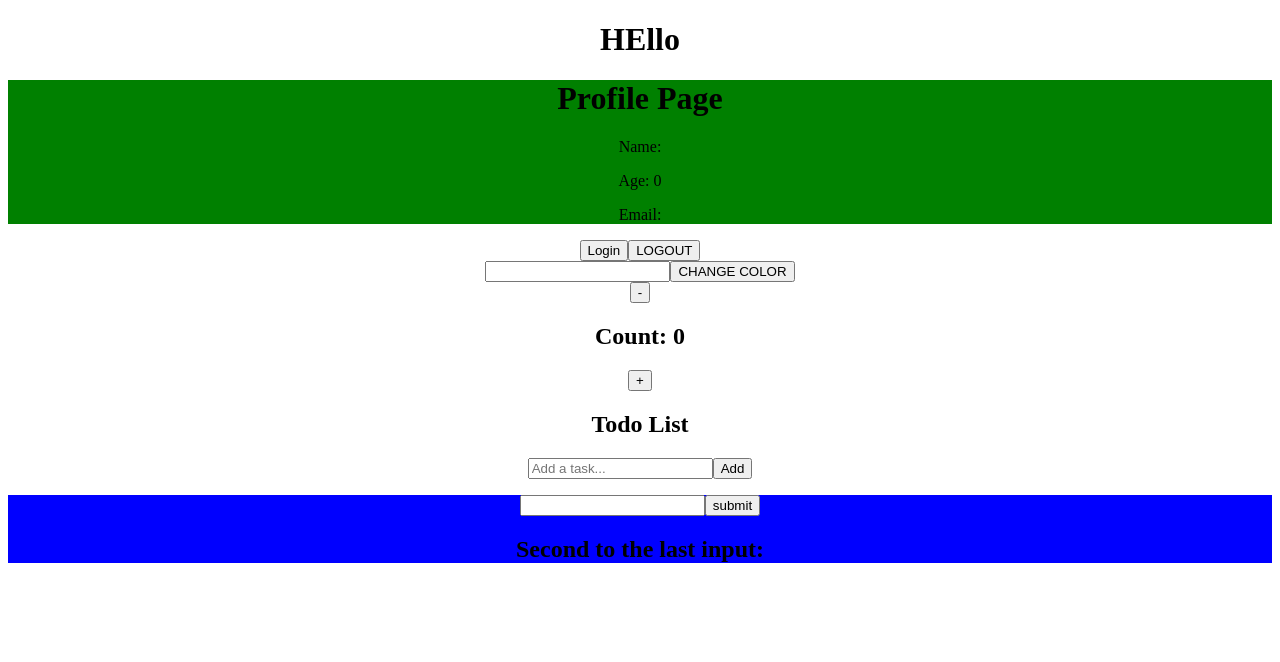
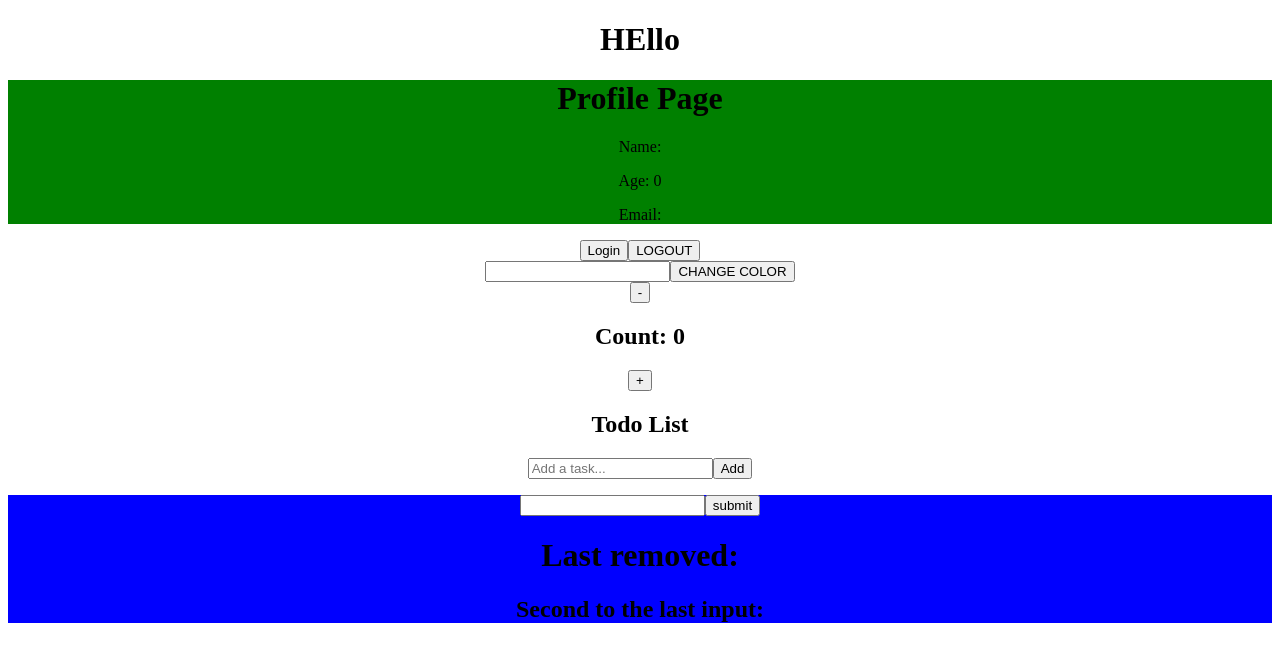
Before and after one commit to johnmartinroque/react-redux, a React (Create React App) app in the folder react-redux/: page / in a window 1280 px wide. Shown: the top 662 px of the page. Built offline with nearby package versions, Linux system fonts and the light colour scheme.

Commit message:
last removed

```diff
--- a/react-redux/src/components/Input.js
+++ b/react-redux/src/components/Input.js
@@ -3,6 +3,7 @@ import React, { useEffect, useState } from "react";
 function Input() {
   const [names, setNames] = useState([]);
   const [input, setInput] = useState("");
+  const [removed, setRemoved] = useState("");
 
   const nameHandler = () => {
     if (input.trim()) {
@@ -12,9 +13,11 @@ function Input() {
   };
 
   const removeHandler = (index) => {
+    const removed = setRemoved(names[index]);
     const updateNames = names.filter((_, i) => i !== index);
     setNames(updateNames);
   };
+
   return (
     <div style={{ backgroundColor: "blue" }}>
       <input
@@ -33,6 +36,7 @@ function Input() {
           </div>
         ))}
       </h2>
+      <h1>Last removed: {removed}</h1>
       <h2>Second to the last input: {names[names.length - 2]}</h2>
     </div>
   );
```
